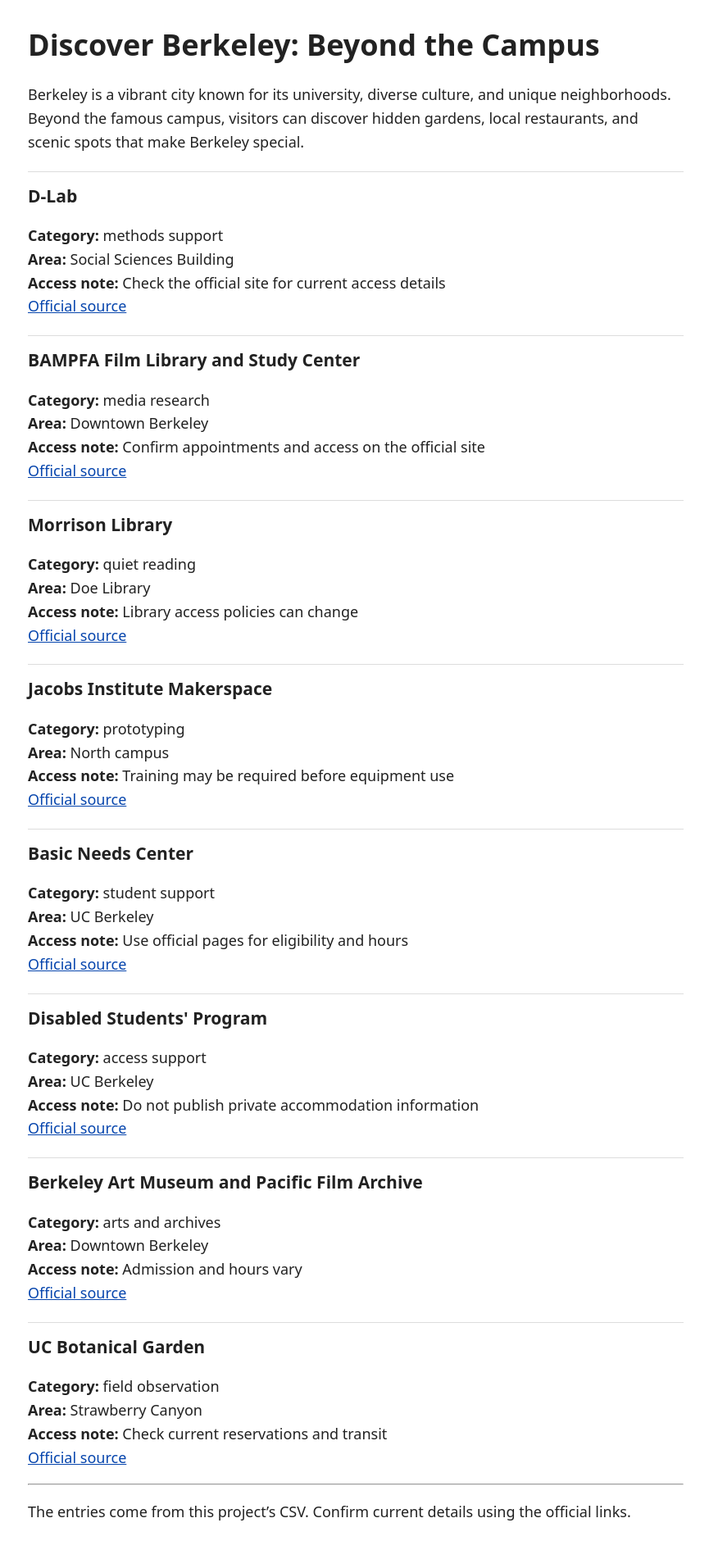
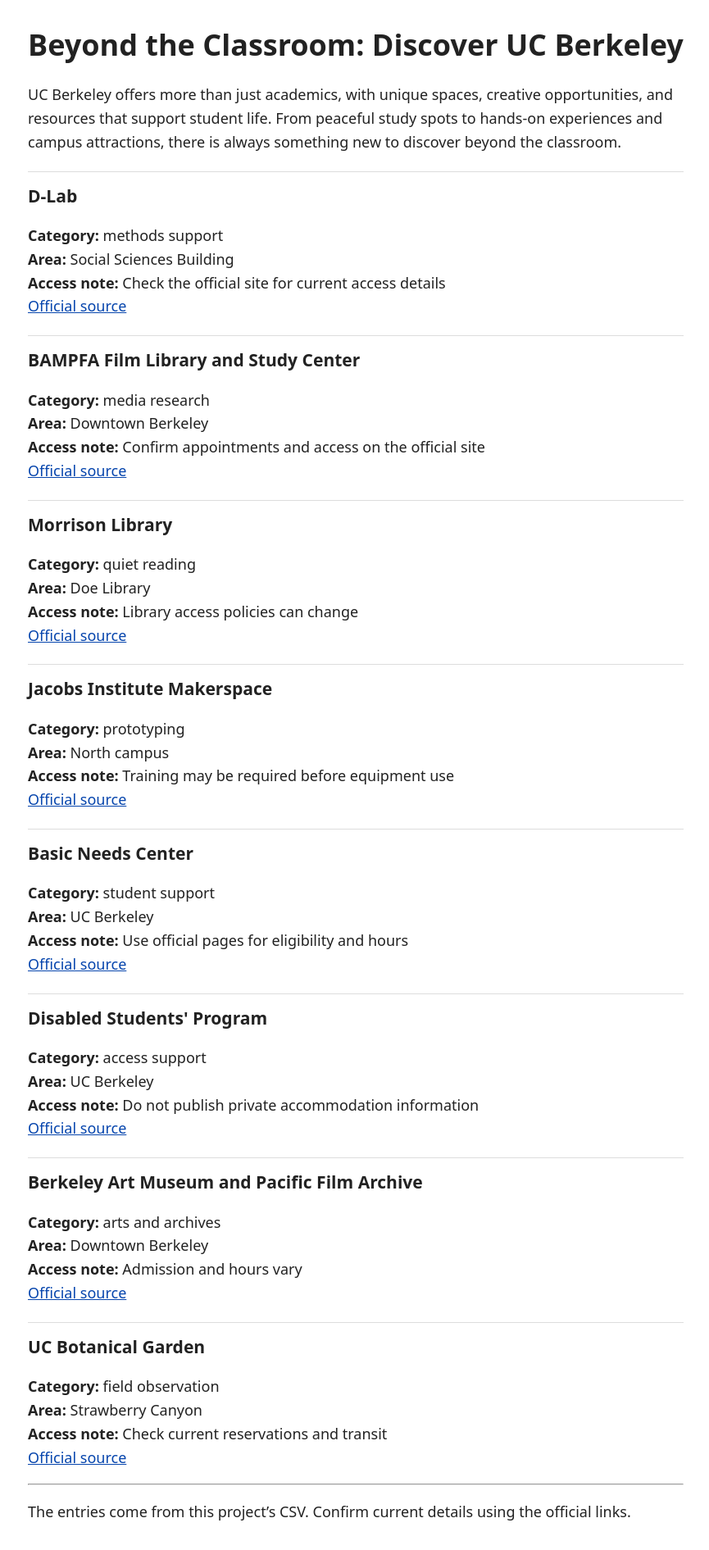
Before and after one commit to jasmeetkhamba/hidden-berkeley, a Jekyll site: the page built from docs/index.md, in a window 1280 px wide. Shown: the whole page at 82% size, without its empty margins (206-1071 px from the left). Built offline with Jekyll 4.4.1, drawn with Linux system fonts in a browser that asks for light colours.

Commit message:
Update index header and intro for UC Berkeley
Update homepage to focus on UC Berkeley resources

```diff
--- a/docs/index.md
+++ b/docs/index.md
@@ -3,9 +3,9 @@
 title: Hidden Berkeley
 ---
 
-# Discover Berkeley: Beyond the Campus
+# Beyond the Classroom: Discover UC Berkeley
 
-Berkeley is a vibrant city known for its university, diverse culture, and unique neighborhoods. Beyond the famous campus, visitors can discover hidden gardens, local restaurants, and scenic spots that make Berkeley special.
+UC Berkeley offers more than just academics, with unique spaces, creative opportunities, and resources that support student life. From peaceful study spots to hands-on experiences and campus attractions, there is always something new to discover beyond the classroom.
 
 <!-- Edit the heading and introduction above. The supplied loop below displays each row of the CSV. -->
 {% for resource in site.data.locations %}
```
